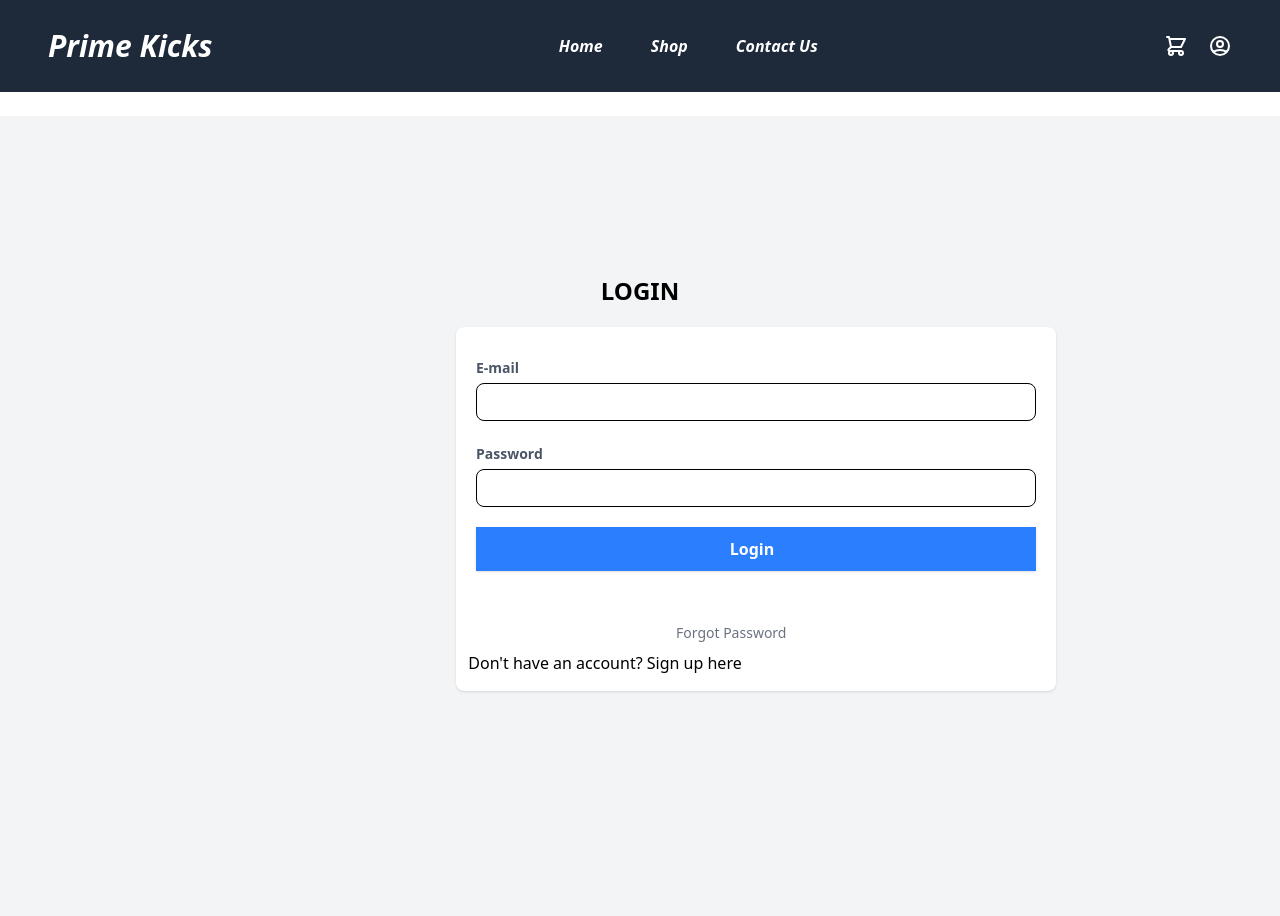
After one commit to niyaa-mack/prime-kicks, a Flask app: page /login in a window 1280 px wide. The commit adds this page. Run offline with Flask 3, Linux system fonts and the light colour scheme.

Commit message:
signup and login page

```diff
--- a/main.py
+++ b/main.py
@@ -4,9 +4,13 @@ import pymysql
 
 from dynaconf import Dynaconf
 
+from flask import request, redirect, url_for, render_template
+
 config = Dynaconf(settings_file=["settings.toml"])
 
 app = Flask(__name__)
+
+users = []
 
 def connect_db():
     conn = pymysql.connect(
@@ -51,3 +55,38 @@ def product_page(product_id):
     connection.close()
 
     return render_template("product.html.jinja", product=result)
+
+
+@app.route("/login", methods=["GET", "POST"])
+def login():
+    if request.method == "POST":
+
+        username = request.form.get("username")
+        password = request.form.get("password")
+
+        if username == "admin" and password == "password":
+            return redirect(url_for("index"))
+
+        else:
+            return render_template("login.html.jinja",
+                                error="Invalid username or password")
+
+    return render_template("login.html.jinja")
+
+@app.route("/signup", methods=['GET', 'POST'])
+def signup():
+    if request.method == 'POST':
+        username = request.form['username']
+        email = request.form['email']
+        password = request.form['password']
+
+        users.append({
+            'username': username,
+            'email': email,
+            'password': password
+        })
+
+        print("User registered:", username, email)
+        return redirect(url_for('login'))
+
+    return render_template('signup.html.jinja')
--- a/templates/components/navbar.html.jinja
+++ b/templates/components/navbar.html.jinja
@@ -1,39 +1,31 @@
  <nav class="flex justify-between bg-gray-800 text-white w-screen">
-      <div class="px-5 xl:px-12 py-6 flex w-full items-center">
+      <div class="px-5 xl:px-12 py-7 flex w-full items-center">
         <a class="text-3xl font-bold font-heading italic" href="/">
           Prime Kicks
         </a>
 
-        <ul class="hidden md:flex px-7 mx-auto font-semibold font-heading space-x-12">
-          <li><a class="hover:text-gray-400 hover:scale-105" href="/home">Home</a></li>
-          <li><a class="hover:text-gray-400 hover:scale-105" href="/browse">Shop</a></li>
-          <li><a class="hover:text-gray-400 hover:scale-105" href="/contact">Contact Us</a></li>
+        <ul class="hidden md:flex px-8 mx-auto font-semibold font-heading space-x-12">
+          <li><a class="hover:text-gray-400 italic hover:scale-105" href="/home">Home</a></li>
+          <li><a class="hover:text-gray-400 italic hover:scale-105" href="/browse">Shop</a></li>
+          <li><a class="hover:text-gray-400 italic hover:scale-105" href="/contact">Contact Us</a></li>
         </ul>
 
 
        <div class="hidden xl:flex items-center space-x-5 items-center">
-         <a class="hover:text-gray-200" href="/">
-           <svg xmlns="http://www.w3.org/2000/svg" class="h-6 w-6" fill="none" viewBox="0 0 24 24" stroke="currentColor">
-             <path stroke-linecap="round" stroke-linejoin="round" stroke-width="2" d="M4.318 6.318a4.5 4.5 0 000 6.364L12 20.364l7.682-7.682a4.5 4.5 0 00-6.364-6.364L12 7.636l-1.318-1.318a4.5 4.5 0 00-6.364 0z" />
-           </svg>
-         </a>
-         <a class="flex items-center hover:text-gray-200" href="#">
+
+         <a class="flex items-center hover:text-gray-200" href="/">
              <svg xmlns="http://www.w3.org/2000/svg" class="h-6 w-6" fill="none" viewBox="0 0 24 24" stroke="currentColor">
                  <path stroke-linecap="round" stroke-linejoin="round" stroke-width="2" d="M3 3h2l.4 2M7 13h10l4-8H5.4M7 13L5.4 5M7 13l-2.293 2.293c-.63.63-.184 1.707.707 1.707H17m0 0a2 2 0 100 4 2 2 0 000-4zm-8 2a2 2 0 11-4 0 2 2 0 014 0z" />
              </svg>
-           <span class="flex absolute -mt-5 ml-4">
-             <span class="animate-ping absolute inline-flex h-3 w-3 rounded-full bg-pink-400 opacity-75"></span>
-               <span class="relative inline-flex rounded-full h-3 w-3 bg-pink-500">
-               </span>
-             </span>
+
+
          </a>
 
-         <a class="flex items-center hover:text-gray-200" href="/">
+         <a class="flex items-center hover:text-gray-200" href="/login">
              <svg xmlns="http://www.w3.org/2000/svg" class="h-6 w-6 hover:text-gray-200" fill="none" viewBox="0 0 24 24" stroke="currentColor">
                <path stroke-linecap="round" stroke-linejoin="round" stroke-width="2" d="M5.121 17.804A13.937 13.937 0 0112 16c2.5 0 4.847.655 6.879 1.804M15 10a3 3 0 11-6 0 3 3 0 016 0zm6 2a9 9 0 11-18 0 9 9 0 0118 0z" />
              </svg>
          </a>
-
        </div>
      </div>
 
@@ -42,15 +34,17 @@
          <path stroke-linecap="round" stroke-linejoin="round" stroke-width="2" d="M3 3h2l.4 2M7 13h10l4-8H5.4M7 13L5.4 5M7 13l-2.293 2.293c-.63.63-.184 1.707.707 1.707H17m0 0a2 2 0 100 4 2 2 0 000-4zm-8 2a2 2 0 11-4 0 2 2 0 014 0z" />
        </svg>
        <span class="flex absolute -mt-5 ml-4">
-         <span class="animate-ping absolute inline-flex h-3 w-3 rounded-full bg-pink-400 opacity-75"></span>
-         <span class="relative inline-flex rounded-full h-3 w-3 bg-pink-500">
+         <span class="absolute inline-flex h-3 w-3 rounded-full bg-pink-400 opacity-75"></span>
+         <span class="relative inline-flex rounded-full h-3 w-3 bg-pink-500"></span>
          </span>
-       </span>
+
      </a>
-     <a class="navbar-burger self-center mr-12 xl:hidden" href="/">
+
+     <a class="self-center mr-12 xl:hidden" href="/">
          <svg xmlns="http://www.w3.org/2000/svg" class="h-6 w-6 hover:text-gray-200" fill="none" viewBox="0 0 24 24" stroke="currentColor">
              <path stroke-linecap="round" stroke-linejoin="round" stroke-width="2" d="M4 6h16M4 12h16M4 18h16" />
          </svg>
+
      </a>
    </nav>
    <br>
--- /dev/null
+++ b/templates/login.html.jinja
@@ -0,0 +1,57 @@
+<!doctype html>
+<html>
+  <head>
+    <meta charset="UTF-8" />
+    <meta name="viewport" content="width=device-width, initial-scale=1.0" />
+    <script src="https://cdn.jsdelivr.net/npm/@tailwindcss/browser@4"></script>
+
+  </head>
+  <body>
+  {% include "components/navbar.html.jinja" %}
+<div class="min-h-screen bg-gray-100 flex flex-col justify-center">
+  <div class="p-10 mx-auto md:w-full md:max-w-md">
+
+    <h1 class="font-bold text-center text-2xl mb-5">LOGIN</h1>
+    <div class="bg-white shadow w-150 justify-items-center rounded-lg ">
+      <div class="px-5 py-7">
+
+        <label class="font-semibold text-sm text-gray-600 pb-1">E-mail</label>
+        <input type="text" class="border-1 rounded-lg px-3 py-2 mt-1 mb-5 text-sm w-full" />
+
+        <label class="font-semibold text-sm text-gray-600 pb-1">Password</label>
+        <input type="text" class="border-1 rounded-lg px-3 py-2 mt-1 mb-5 text-sm w-full" />
+
+        <button type="button" class="bg-blue-500 focus:bg-blue-700 focus:ring-2 text-white w-full py-2.5 text-md shadow-sm font-semibold text-center">
+            <span class="inline-block mr-2">Login</span>
+        </button>
+
+      </div>
+
+      <div class="py-4">
+        <div class="grid grid-cols-2 gap-1">
+          <div class="text-center whitespace-nowrap">
+
+            <button class="mx-3 px-3 py-2 cursor-pointer font-sans text-sm rounded-lg text-gray-500 hover:bg-gray-100 focus:ring-2 focus:ring-gray-400">
+                <span class="inline-block ml-49">Forgot Password</span>
+            </button>
+            <p class="hover:bg-gray-100 focus:ring-2 focus:ring-gray-400">Don't have an account? <a href="{{ url_for('signup') }}">Sign up here</a></p>
+          </div>
+        </div>
+      </div>
+    </div>
+    <div class="py-5">
+        <div class="grid grid-cols-2 gap-1">
+          <div class="text-center sm:text-left whitespace-nowrap">
+
+            <button class="mx-3 px-3 py-2 cursor-pointer font-normal text-sm rounded-lg text-gray-500 hover:bg-gray-200 focus:ring-2 focus:ring-gray-400">
+            </button>
+          </div>
+        </div>
+      </div>
+  </div>
+</div>
+
+
+
+  </body>
+</html>
```
Also changed, not shown: templates/signup.html.jinja (added, +36 -0 lines), static/products/samba.webp (added).
